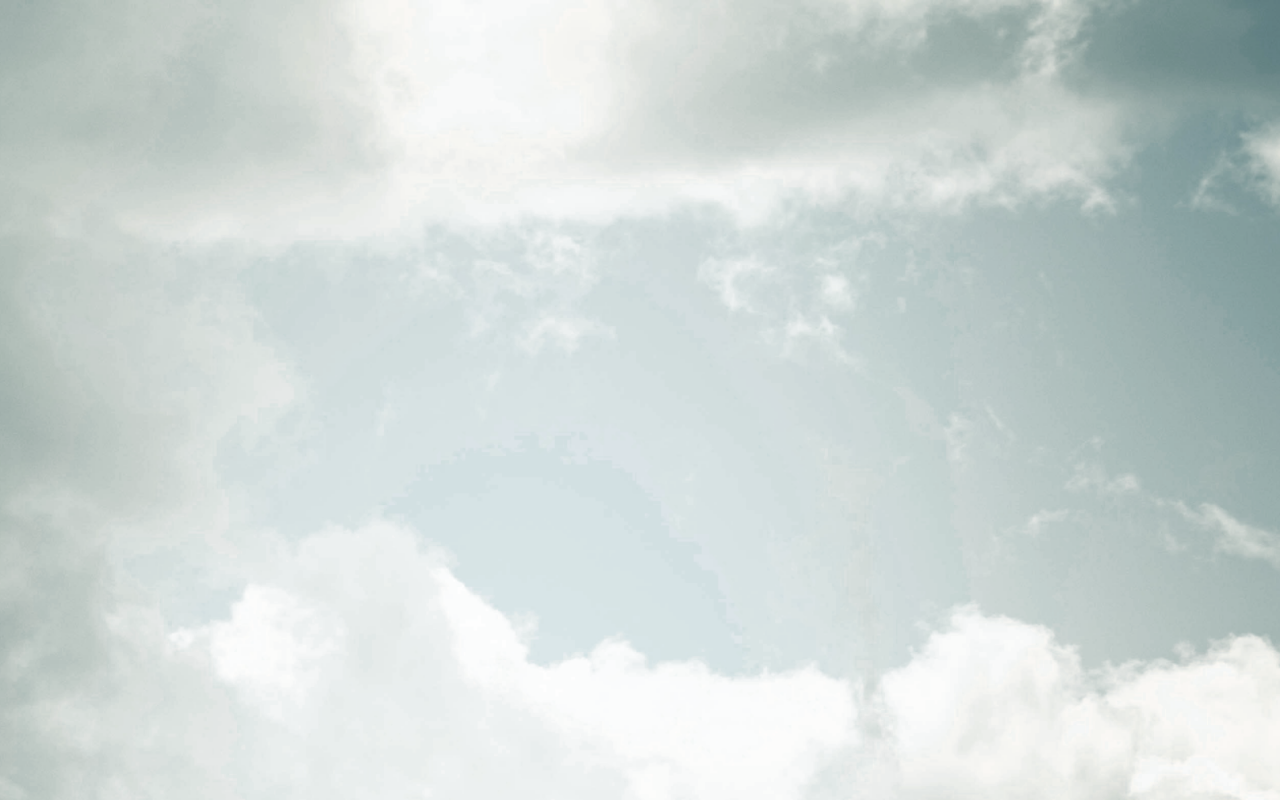
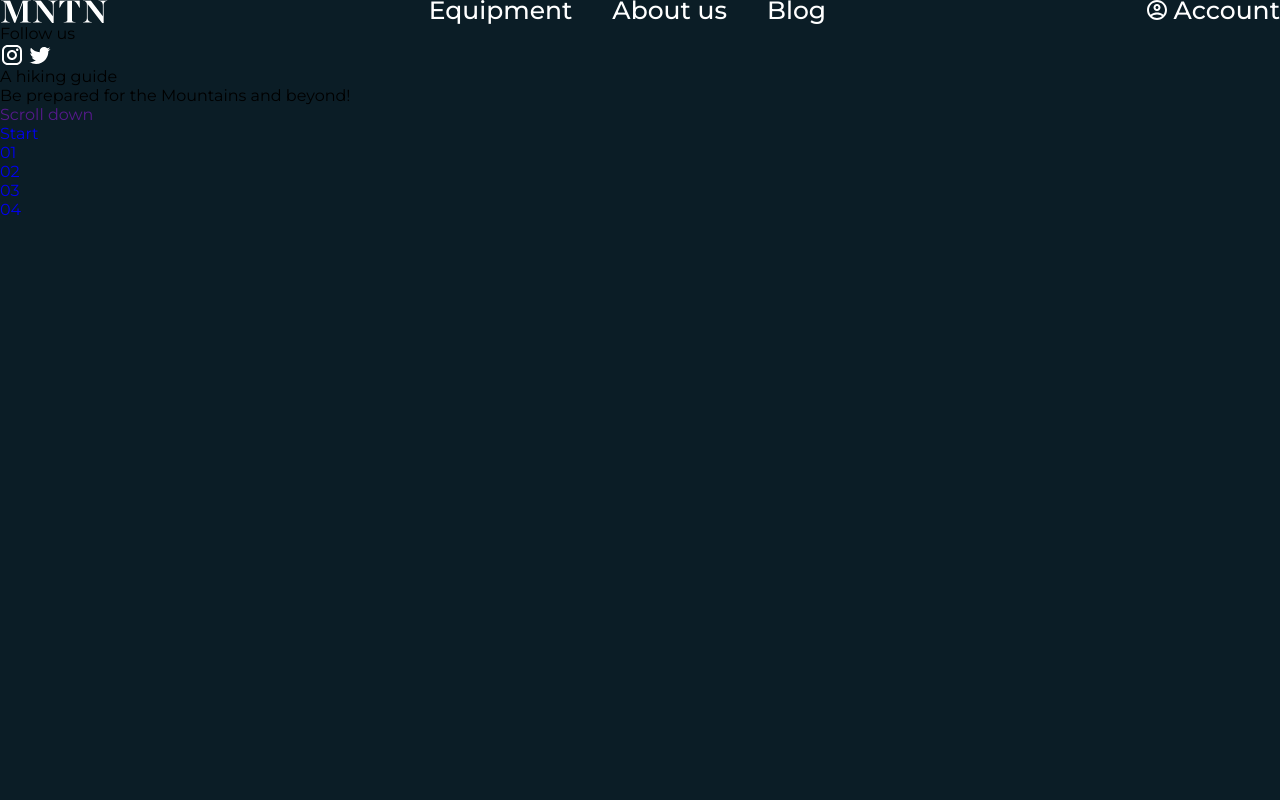
Before and after one commit to ShvepsNeKeks/Mntn, a plain HTML site: page index.html in a window 1280 px wide. Shown: the top 800 px of the page. Drawn offline with Linux system fonts and the light colour scheme.

Commit message:
add two section

```diff
--- a/css/main.css
+++ b/css/main.css
@@ -3,39 +3,105 @@
 :root {
   --font-pop: "Poppins", serif;
   --font-monts: "Montserrat", serif;
+
+  --color-hero: #0B1D26;
+  --color-text: rgb(255, 255, 255);
 }
 
 html {
   font-size: 62.5%;
 }
 
-header {
-  position: relative;
-  min-width: 100%;
-  min-height: 1200px;
-  background: url(../img/layer-1.png)no-repeat center/cover;
-  transform-style: preserve-3d;
+body {
+  background-color: var(--color-hero);
+  font-size: 1.6rem;
+  font-family: var(--font-monts);
 }
 
-.layer {
+/* Мульти-блоки */
+.call {}
+
+
+/* Параллакс */
+.hero-section__parallax-container {}
+
+.layer {}
+
+.hero-section__layer-1 {}
+
+.hero-section__layer-2 {}
+
+.hero-section__layer-3 {}
+
+
+/* Шапка */
+.header {}
+
+.header__container {
+  margin: 0 auto;
+  max-width: 1760px;
   width: 100%;
-  position: absolute;
+  font-size: 2.5rem;
+  font-weight: 500;
+  line-height: 2rem;
 }
 
-.haeader__layer-1 {
-  top: 45rem;
-  min-height: 1400px;
-  background: url(../img/layer-2.png)no-repeat center/cover;
+.header__container,
+.header__link-list {
+  display: flex;
+  justify-content: space-between;
 }
 
-.haeader__layer-2 {
-  top: 90rem;
-  min-height: 1000px;
-  background: url(../img/layer-3.png)no-repeat;
-  background-size: cover;
-  background-position: 25% top;
+.header__logo-wrapper {}
+
+.header__logo {}
+
+.header__nav {}
+
+.header__link-list {
+  gap: 4rem;
 }
 
-/* .haeader__layer-3 {
-  background: url(../img/layer-2.png);
-} */
+.header__list-item {}
+
+.header__link {
+  color: var(--color-text);
+}
+
+.header__user-acc {}
+
+.header__acc-icon {}
+
+.header__link-acc {
+  color: var(--color-text);
+}
+
+
+/* Заголовки и списки-ссылки */
+.hero-section {}
+
+.hero-section__container {}
+
+.hero-section__socials {}
+
+.socials-title {}
+
+.socials__link-wrapper {}
+
+.socials__icon {}
+
+.hero-section__wrapper-title {}
+
+.hero-section__call {}
+
+.hero-section__h1 {}
+
+.hero-section__scroll-link {}
+
+.hero-section__nav {}
+
+.hero-section__list-nav {}
+
+.hero-section__list-item {}
+
+.hero-section__anchor-link {}
--- a/index.html
+++ b/index.html
@@ -12,11 +12,85 @@
 </head>
 
 <body>
+
   <header class="header">
-    <div class="haeader__layer-1 layer"></div>
-    <div class="haeader__layer-2 layer"></div>
-    <!-- <div class="haeader__layer-3 layer"></div> -->
+
+    <div class="header__container">
+      <a href="#" class="header__logo-wrapper">
+        <img src="img/Logo.svg" alt="MTNT Logotype" class="header__logo">
+      </a>
+
+      <nav class="header__nav">
+        <ul class="header__link-list">
+          <li class="header__list-item"><a href="#" class="header__link">Equipment</a></li>
+          <li class="header__list-item"><a href="#" class="header__link">About us</a></li>
+          <li class="header__list-item"><a href="#" class="header__link">Blog</a></li>
+        </ul>
+      </nav>
+
+      <div class="header__user-acc">
+        <img src="img/icon/icon-acc.svg" alt="Account Icon" class="header__acc-icon">
+        <a href="#" class="header__link-acc">Account</a>
+      </div>
+    </div>
+
   </header>
+
+  <section class="hero-section">
+
+    <!-- Слоки параллакса -->
+     <div class="hero-section__parallax-container">
+      <div class="hero-section__layer-1 layer"></div>
+      <div class="hero-section__layer-2 layer"></div>
+      <div class="hero-section__layer-3 layer"></div>
+     </div>
+
+    <div class="hero-section__container">
+
+      <div class="hero-section__socials">
+        <h2 class="socials-title">Follow us</h2>
+        <a href="#" class="socials__link-wrapper">
+          <img src="img/icon/icon-instagram.svg" alt="Instagram" class="socials__icon">
+        </a>
+        <a href="#" class="socials__link-wrapper">
+          <img src="img/icon/icon-twitter.svg" alt="Twitter" class="socials__icon">
+        </a>
+      </div>
+
+      <div class="hero-section__wrapper-title">
+        <p class="call hero-section__call">A hiking guide</p>
+        <h1 class="hero-section__h1">Be prepared for the Mountains and beyond!</h1>
+        <a href="" class="hero-section__scroll-link">Scroll down</a>
+      </div>
+
+      <nav class="hero-section__nav">
+        <ul class="hero-section__list-nav">
+          <li class="hero-section__list-item">
+            <a href="#" class="hero-section__anchor-link">Start</a>
+          </li>
+
+          <li class="hero-section__list-item">
+            <a href="#" class="hero-section__anchor-link">01</a>
+          </li>
+
+          <li class="hero-section__list-item">
+            <a href="#" class="hero-section__anchor-link">02</a>
+          </li>
+
+          <li class="hero-section__list-item">
+            <a href="#" class="hero-section__anchor-link">03</a>
+          </li>
+
+          <li class="hero-section__list-item">
+            <a href="#" class="hero-section__anchor-link">04</a>
+          </li>
+        </ul>
+      </nav>
+
+    </div>
+  </section>
+
+
 </body>
 
 </html>
```
Also changed, not shown: img/Logo.svg (added), img/icon/icon-acc.svg (added), img/icon/icon-instagram.svg (added), img/icon/icon-twitter.svg (added).
